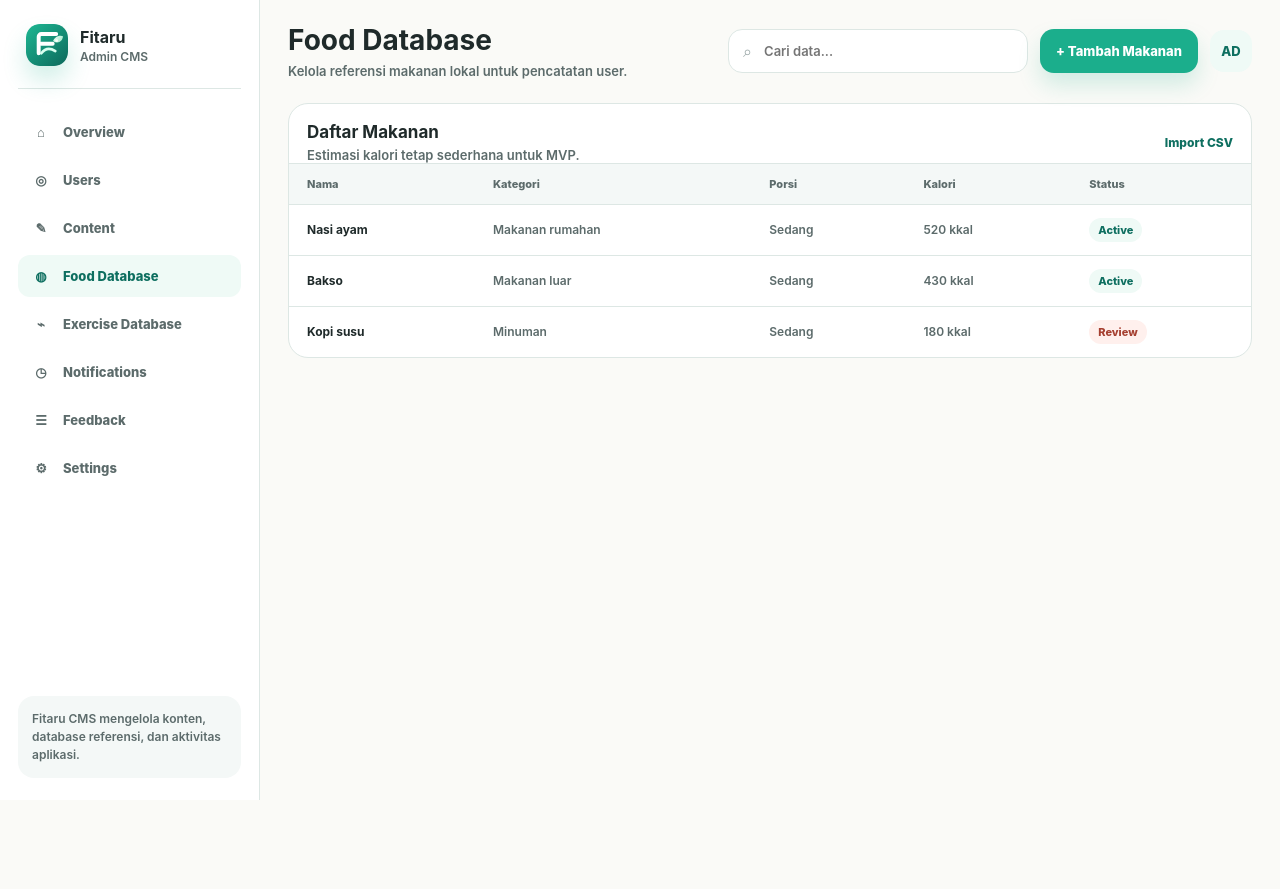
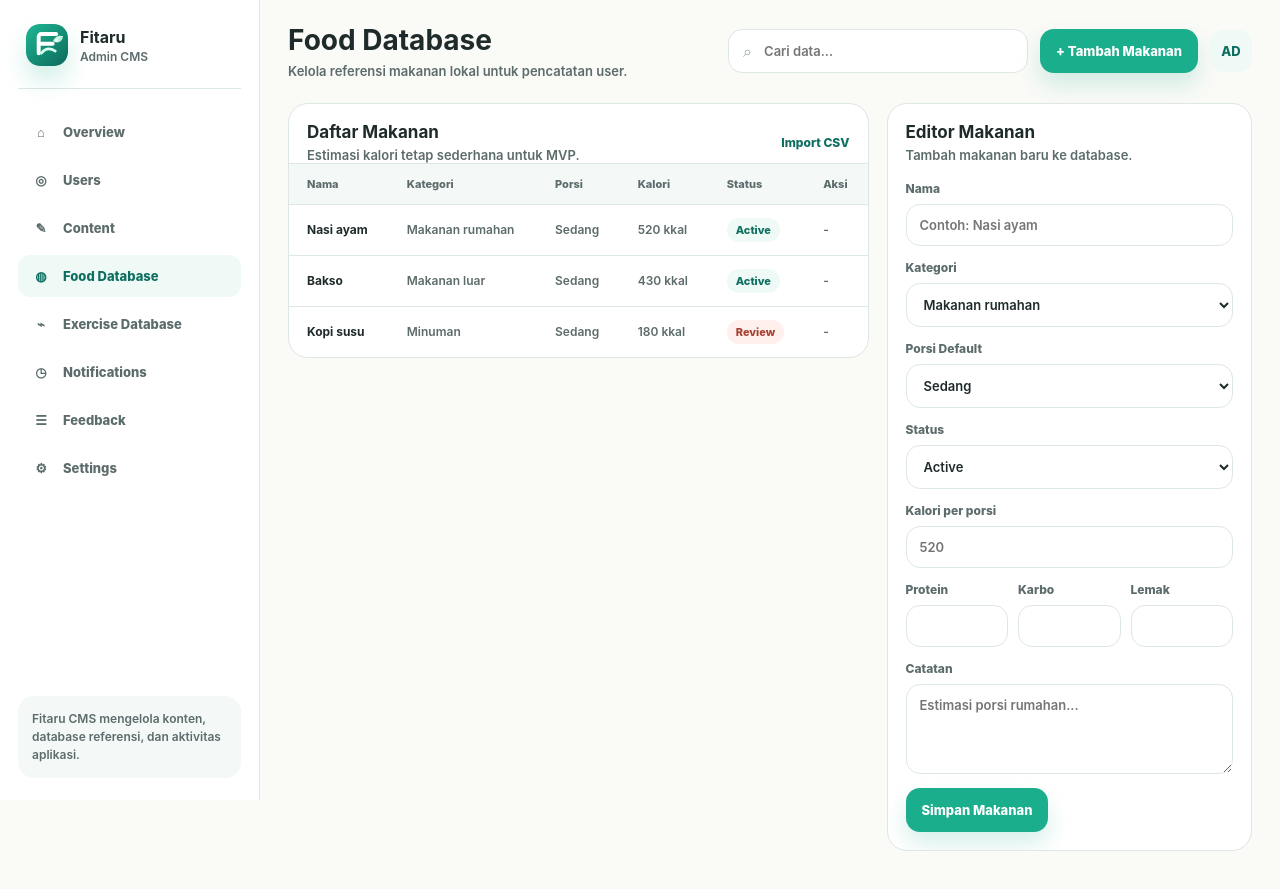
Before and after one commit to zainalsalamun/fitaru-admin-web, a Next.js app: page /food-database in a window 1280 px wide. Before the commit the page ends 800 px from the top, so only its background shows below. Built offline with nearby package versions, Linux system fonts and the light colour scheme; no server answers.

Commit message:
Add food database CRUD

```diff
--- /dev/null
+++ b/app/food-database/actions.ts
@@ -0,0 +1,82 @@
+"use server";
+
+import { revalidatePath } from "next/cache";
+import { redirect } from "next/navigation";
+import {
+  createAdminFoodItem,
+  deleteAdminFoodItem,
+  updateAdminFoodItem,
+} from "@/lib/admin-repository";
+
+function readNumber(formData: FormData, key: string) {
+  const value = String(formData.get(key) ?? "").trim();
+
+  if (!value) {
+    return null;
+  }
+
+  const numberValue = Number(value);
+
+  if (Number.isNaN(numberValue)) {
+    throw new Error(`${key} must be a number.`);
+  }
+
+  return numberValue;
+}
+
+function readFoodForm(formData: FormData) {
+  const category = String(formData.get("category") ?? "").trim();
+  const defaultPortion = String(formData.get("defaultPortion") ?? "medium").trim();
+  const name = String(formData.get("name") ?? "").trim();
+  const notes = String(formData.get("notes") ?? "").trim();
+  const status = String(formData.get("status") ?? "active").trim();
+
+  if (!category || !defaultPortion || !name || !status) {
+    throw new Error("Food name, category, portion, and status are required.");
+  }
+
+  return {
+    caloriesPerPortion: readNumber(formData, "caloriesPerPortion"),
+    carbsG: readNumber(formData, "carbsG"),
+    category,
+    defaultPortion,
+    fatG: readNumber(formData, "fatG"),
+    name,
+    notes: notes || null,
+    proteinG: readNumber(formData, "proteinG"),
+    status,
+  };
+}
+
+export async function createFoodItemAction(formData: FormData) {
+  await createAdminFoodItem(readFoodForm(formData));
+  revalidatePath("/");
+  revalidatePath("/food-database");
+  redirect("/food-database");
+}
+
+export async function updateFoodItemAction(formData: FormData) {
+  const id = String(formData.get("id") ?? "").trim();
+
+  if (!id) {
+    throw new Error("Food item id is required.");
+  }
+
+  await updateAdminFoodItem(id, readFoodForm(formData));
+  revalidatePath("/");
+  revalidatePath("/food-database");
+  redirect("/food-database");
+}
+
+export async function deleteFoodItemAction(formData: FormData) {
+  const id = String(formData.get("id") ?? "").trim();
+
+  if (!id) {
+    throw new Error("Food item id is required.");
+  }
+
+  await deleteAdminFoodItem(id);
+  revalidatePath("/");
+  revalidatePath("/food-database");
+  redirect("/food-database");
+}
--- a/app/food-database/page.tsx
+++ b/app/food-database/page.tsx
@@ -3,6 +3,11 @@ import { StatusBadge } from "@/components/ui/status-badge";
 import { getAdminFoodItems } from "@/lib/admin-repository";
 import { foodItems } from "@/lib/cms-data";
 import { hasSupabaseAdminEnv } from "@/lib/env";
+import {
+  createFoodItemAction,
+  deleteFoodItemAction,
+  updateFoodItemAction,
+} from "./actions";
 
 export const dynamic = "force-dynamic";
 
@@ -18,16 +23,46 @@ async function getFoodItems() {
   }
 }
 
-export default async function FoodDatabasePage() {
+type FoodItem = Awaited<ReturnType<typeof getFoodItems>>[number];
+type EditableFoodItem = FoodItem & {
+  caloriesValue: number | null;
+  carbsG: number | null;
+  categoryValue: string;
+  fatG: number | null;
+  id: string;
+  notes: string;
+  portionValue: string;
+  proteinG: number | null;
+  statusValue: string;
+};
+
+function isEditableFoodItem(item: FoodItem | undefined): item is EditableFoodItem {
+  return Boolean(item && "id" in item);
+}
+
+interface FoodDatabasePageProps {
+  searchParams?: Promise<{
+    edit?: string;
+  }>;
+}
+
+export default async function FoodDatabasePage({ searchParams }: FoodDatabasePageProps) {
+  const params = await searchParams;
   const items = await getFoodItems();
+  const candidateItem = params?.edit
+    ? items.find((item) => "id" in item && item.id === params.edit)
+    : undefined;
+  const editedItem = isEditableFoodItem(candidateItem) ? candidateItem : undefined;
+  const isEditing = Boolean(editedItem);
 
   return (
     <AdminPage
       active="Food Database"
-      action={<button className="primary-button">+ Tambah Makanan</button>}
+      action={<a className="primary-button" href="/food-database">+ Tambah Makanan</a>}
       description="Kelola referensi makanan lokal untuk pencatatan user."
       title="Food Database"
     >
+      <section className="content-grid">
         <article className="panel">
           <div className="panel-head">
             <div>
@@ -46,12 +81,13 @@ export default async function FoodDatabasePage() {
                   <th>Porsi</th>
                   <th>Kalori</th>
                   <th>Status</th>
+                  <th>Aksi</th>
                 </tr>
               </thead>
               <tbody>
                 {items.length === 0 ? (
                   <tr>
-                  <td className="muted" colSpan={5}>
+                    <td className="muted" colSpan={6}>
                       Belum ada data makanan.
                     </td>
                   </tr>
@@ -65,6 +101,23 @@ export default async function FoodDatabasePage() {
                       <td>
                         <StatusBadge>{food.status}</StatusBadge>
                       </td>
+                      <td>
+                        {"id" in food ? (
+                          <div className="row-actions">
+                            <a className="text-action" href={`/food-database?edit=${food.id}`}>
+                              Edit
+                            </a>
+                            <form action={deleteFoodItemAction}>
+                              <input name="id" type="hidden" value={food.id} />
+                              <button className="danger-action" type="submit">
+                                Hapus
+                              </button>
+                            </form>
+                          </div>
+                        ) : (
+                          <span className="muted">-</span>
+                        )}
+                      </td>
                     </tr>
                   ))
                 )}
@@ -72,6 +125,98 @@ export default async function FoodDatabasePage() {
             </table>
           </div>
         </article>
+
+        <aside className="panel form-panel">
+          <div className="panel-head">
+            <div>
+              <h2>{isEditing ? "Edit Makanan" : "Editor Makanan"}</h2>
+              <p>{isEditing ? "Update referensi makanan." : "Tambah makanan baru ke database."}</p>
+            </div>
+          </div>
+
+          <form action={isEditing ? updateFoodItemAction : createFoodItemAction} className="form-grid">
+            {editedItem && <input name="id" type="hidden" value={editedItem.id} />}
+            <label>
+              Nama
+              <input
+                defaultValue={editedItem?.name ?? ""}
+                name="name"
+                placeholder="Contoh: Nasi ayam"
+                required
+              />
+            </label>
+            <label>
+              Kategori
+              <select defaultValue={editedItem?.categoryValue ?? "homemade"} name="category" required>
+                <option value="homemade">Makanan rumahan</option>
+                <option value="outside_food">Makanan luar</option>
+                <option value="drink">Minuman</option>
+                <option value="fruit">Buah</option>
+                <option value="snack">Snack</option>
+                <option value="other">Lainnya</option>
+              </select>
+            </label>
+            <label>
+              Porsi Default
+              <select defaultValue={editedItem?.portionValue ?? "medium"} name="defaultPortion" required>
+                <option value="small">Kecil</option>
+                <option value="medium">Sedang</option>
+                <option value="large">Besar</option>
+              </select>
+            </label>
+            <label>
+              Status
+              <select defaultValue={editedItem?.statusValue ?? "active"} name="status" required>
+                <option value="active">Active</option>
+                <option value="inactive">Inactive</option>
+              </select>
+            </label>
+            <label>
+              Kalori per porsi
+              <input
+                defaultValue={editedItem?.caloriesValue ?? ""}
+                min="0"
+                name="caloriesPerPortion"
+                placeholder="520"
+                type="number"
+              />
+            </label>
+            <div className="form-row">
+              <label>
+                Protein
+                <input defaultValue={editedItem?.proteinG ?? ""} min="0" name="proteinG" step="0.1" type="number" />
+              </label>
+              <label>
+                Karbo
+                <input defaultValue={editedItem?.carbsG ?? ""} min="0" name="carbsG" step="0.1" type="number" />
+              </label>
+              <label>
+                Lemak
+                <input defaultValue={editedItem?.fatG ?? ""} min="0" name="fatG" step="0.1" type="number" />
+              </label>
+            </div>
+            <label>
+              Catatan
+              <textarea
+                defaultValue={editedItem?.notes ?? ""}
+                name="notes"
+                placeholder="Estimasi porsi rumahan..."
+                rows={4}
+              />
+            </label>
+            <div className="form-actions">
+              <button className="primary-button" type="submit">
+                {isEditing ? "Update Makanan" : "Simpan Makanan"}
+              </button>
+              {isEditing && (
+                <a className="secondary-button" href="/food-database">
+                  Batal
+                </a>
+              )}
+            </div>
+          </form>
+        </aside>
+      </section>
     </AdminPage>
   );
 }
--- a/app/globals.css
+++ b/app/globals.css
@@ -450,11 +450,20 @@ textarea {
 }
 
 .form-actions,
+.form-row,
 .row-actions {
   display: flex;
   align-items: center;
   gap: 10px;
   flex-wrap: wrap;
+}
+
+.form-row {
+  align-items: start;
+}
+
+.form-row label {
+  flex: 1 1 90px;
 }
 
 .form-actions .secondary-button {
--- a/lib/admin-repository.ts
+++ b/lib/admin-repository.ts
@@ -195,7 +195,7 @@ export async function getAdminFoodItems() {
   const supabase = createSupabaseAdminClient();
   const { data, error } = await supabase
     .from("food_items")
-    .select("name, category, default_portion, calories_per_portion, status")
+    .select("id, name, category, default_portion, calories_per_portion, protein_g, carbs_g, fat_g, notes, status")
     .order("name", { ascending: true });
 
   if (error) {
@@ -206,10 +206,95 @@ export async function getAdminFoodItems() {
     calories:
       item.calories_per_portion === null ? "-" : `${formatNumber(item.calories_per_portion)} kkal`,
     category: titleCase(item.category),
+    categoryValue: item.category,
+    carbsG: item.carbs_g,
+    caloriesValue: item.calories_per_portion,
+    fatG: item.fat_g,
+    id: item.id,
     name: item.name,
+    notes: item.notes ?? "",
     portion: titleCase(item.default_portion),
+    portionValue: item.default_portion,
+    proteinG: item.protein_g,
     status: formatStatus(item.status),
+    statusValue: item.status,
   }));
+}
+
+export async function createAdminFoodItem(input: {
+  caloriesPerPortion: number | null;
+  carbsG: number | null;
+  category: string;
+  defaultPortion: string;
+  fatG: number | null;
+  name: string;
+  notes: string | null;
+  proteinG: number | null;
+  status: string;
+}) {
+  const supabase = createSupabaseAdminClient();
+  const createdBy = await getFirstAdminUserId();
+
+  const { error } = await supabase.from("food_items").insert({
+    calories_per_portion: input.caloriesPerPortion,
+    carbs_g: input.carbsG,
+    category: input.category,
+    created_by: createdBy,
+    default_portion: input.defaultPortion,
+    fat_g: input.fatG,
+    name: input.name,
+    notes: input.notes,
+    protein_g: input.proteinG,
+    status: input.status,
+  });
+
+  if (error) {
+    throw error;
+  }
+}
+
+export async function updateAdminFoodItem(
+  id: string,
+  input: {
+    caloriesPerPortion: number | null;
+    carbsG: number | null;
+    category: string;
+    defaultPortion: string;
+    fatG: number | null;
+    name: string;
+    notes: string | null;
+    proteinG: number | null;
+    status: string;
+  },
+) {
+  const supabase = createSupabaseAdminClient();
+  const { error } = await supabase
+    .from("food_items")
+    .update({
+      calories_per_portion: input.caloriesPerPortion,
+      carbs_g: input.carbsG,
+      category: input.category,
+      default_portion: input.defaultPortion,
+      fat_g: input.fatG,
+      name: input.name,
+      notes: input.notes,
+      protein_g: input.proteinG,
+      status: input.status,
+    })
+    .eq("id", id);
+
+  if (error) {
+    throw error;
+  }
+}
+
+export async function deleteAdminFoodItem(id: string) {
+  const supabase = createSupabaseAdminClient();
+  const { error } = await supabase.from("food_items").delete().eq("id", id);
+
+  if (error) {
+    throw error;
+  }
 }
 
 export async function getAdminExerciseItems() {
```
Lines whose indentation alone changed are shown as unchanged.
